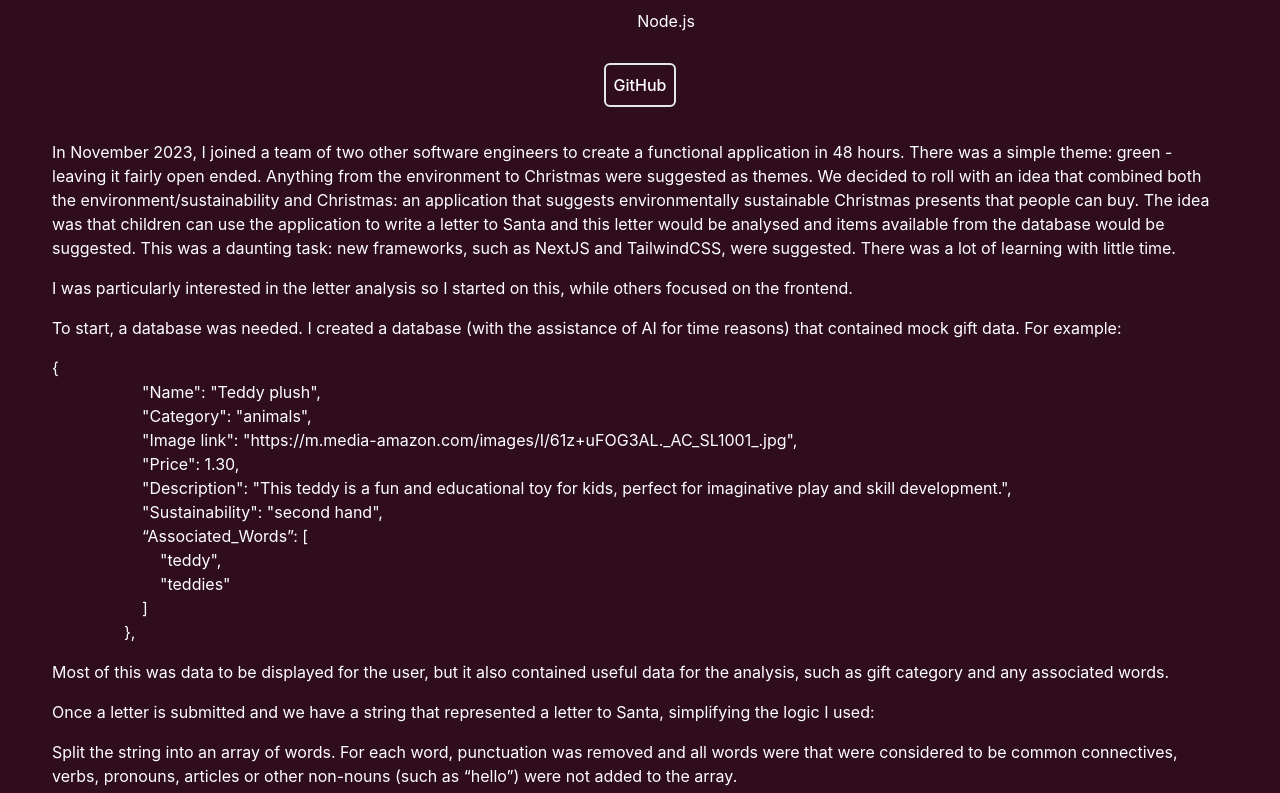
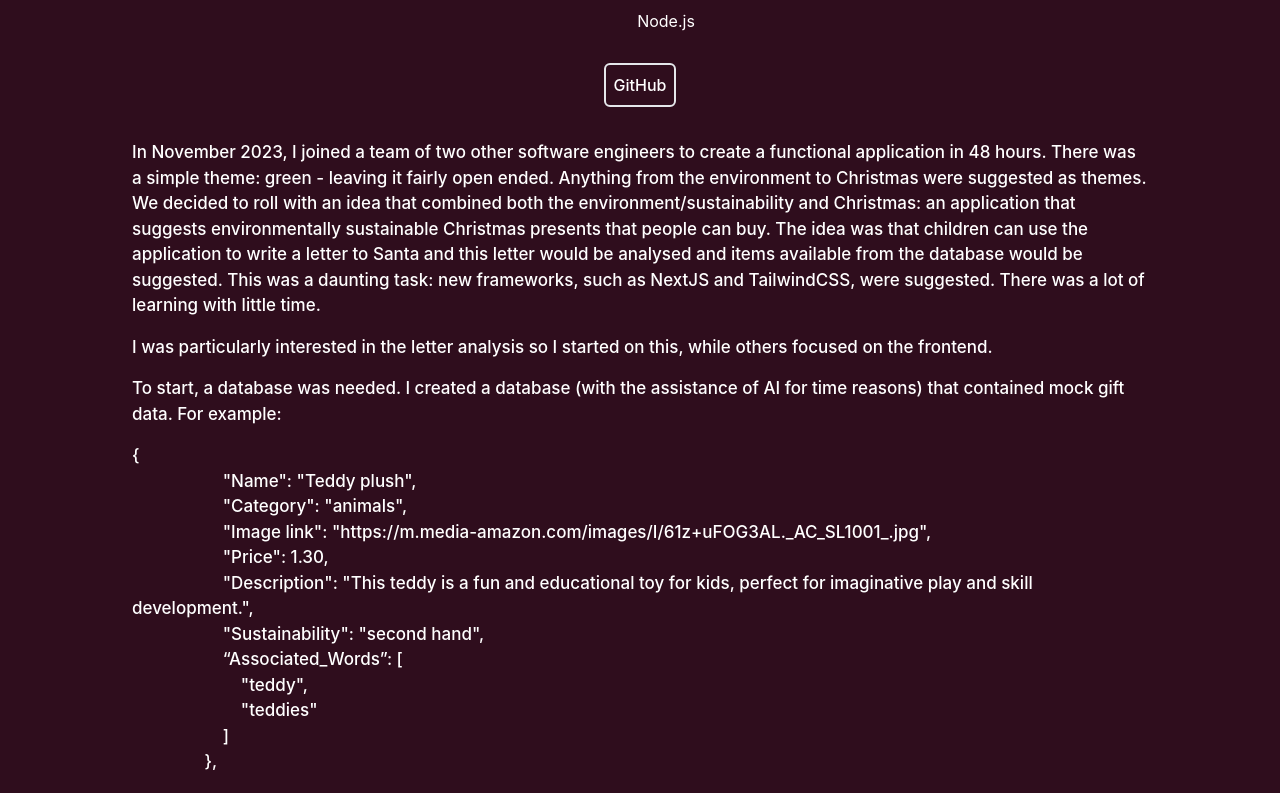
Before and after one commit to nickdip/portfolio-site, a React (Create React App) app: page /grotto in a window 1280 px wide. Shown: the part 400-1193 px from the top of the page. Built offline with nearby package versions, Linux system fonts and the light colour scheme.

Commit message:
added new font styling and weight

```diff
--- a/src/components/SingleProject.jsx
+++ b/src/components/SingleProject.jsx
@@ -62,7 +62,7 @@ export default function SingleProject({project, setDivScroll}) {
                 <td className="flex flex-row justify-center">
                     {showLinks(project.links)}
                 </td>
-                <td className="p-3 whitespace-pre-wrap">{descriptions[project.id] || project.description}</td>
+                <td className="p-3 mx-20 font-medium text-[17px] whitespace-pre-wrap">{descriptions[project.id] || project.description}</td>
             </div>
             </tr>
     </table>
```
